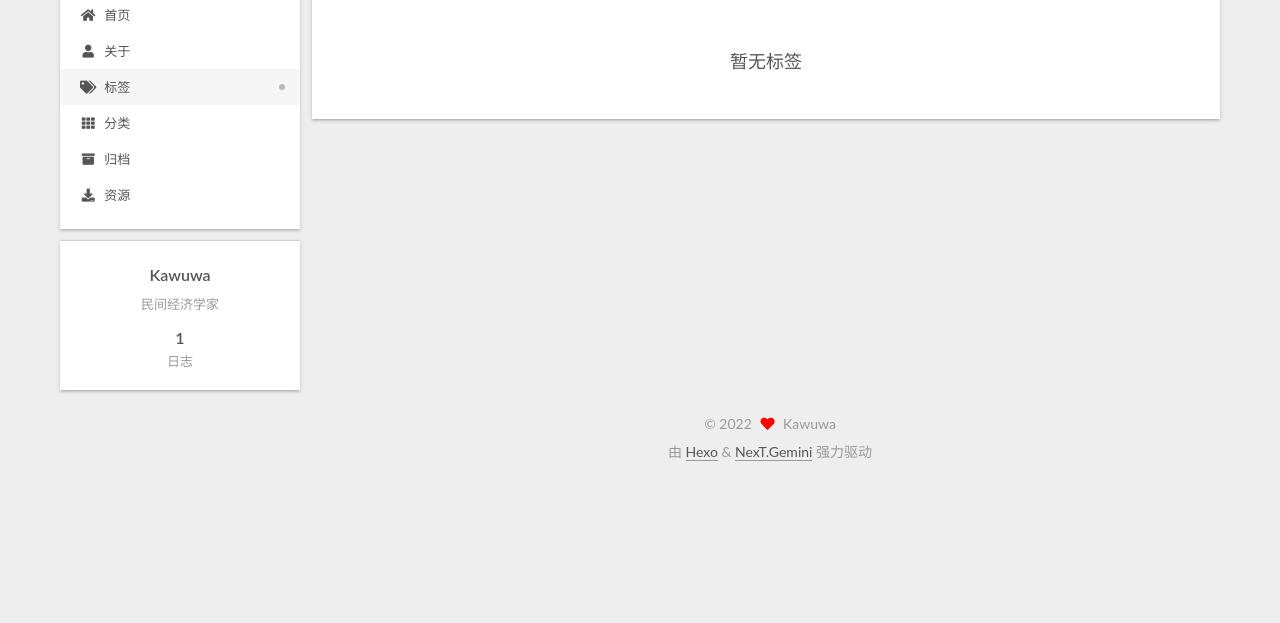
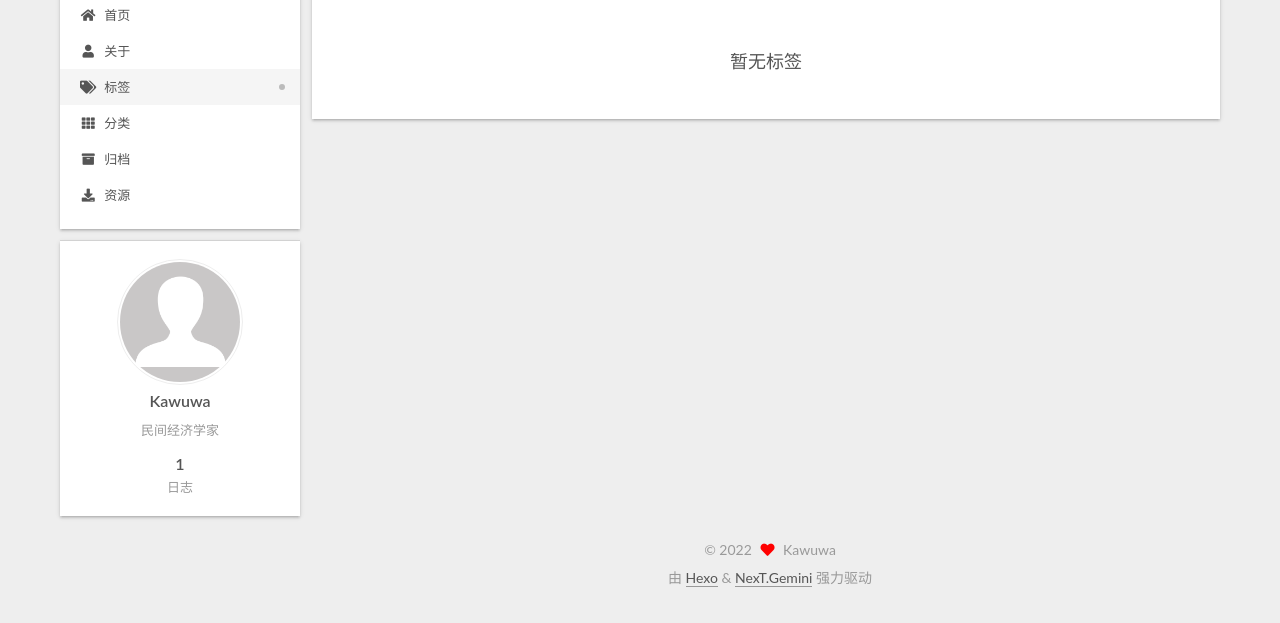
Before and after one commit to kawuwa/kawuwa.github.io, a plain HTML site: page tags/index.html in a window 1280 px wide. Shown: the part 101-724 px from the top of the page. Drawn offline with Linux system fonts and the light colour scheme.

Commit message:
Site updated: 2022-02-07 16:54:10

```diff
--- a/css/main.css
+++ b/css/main.css
@@ -1141,6 +1141,7 @@ pre .javascript .function {
   margin: 0 auto;
   max-width: 120px;
   padding: 2px;
+  border-radius: 50%;
 }
 .site-author-name {
   color: var(--text-color);
@@ -1168,7 +1169,7 @@ pre .javascript .function {
 }
 .links-of-author a::before,
 .links-of-author span.exturl::before {
-  background: #286c46;
+  background: #c2da61;
   border-radius: 50%;
   content: ' ';
   display: inline-block;
--- a/tags/index.html
+++ b/tags/index.html
@@ -263,6 +263,8 @@
 
       <div class="site-overview-wrap sidebar-panel">
         <div class="site-author motion-element" itemprop="author" itemscope itemtype="http://schema.org/Person">
+    <img class="site-author-image" itemprop="image" alt="Kawuwa"
+      src="/images/avatar.gif">
   <p class="site-author-name" itemprop="name">Kawuwa</p>
   <div class="site-description" itemprop="description">民间经济学家</div>
 </div>
```
Also changed, not shown: 2022/02/06/hello-world/index.html (+2 -0 lines), about/index.html (+2 -0 lines), archives/2022/02/index.html (+2 -0 lines), archives/2022/index.html (+2 -0 lines), archives/index.html (+2 -0 lines), categories/index.html (+2 -0 lines), index.html (+2 -0 lines), resources/index.html (+2 -0 lines).
